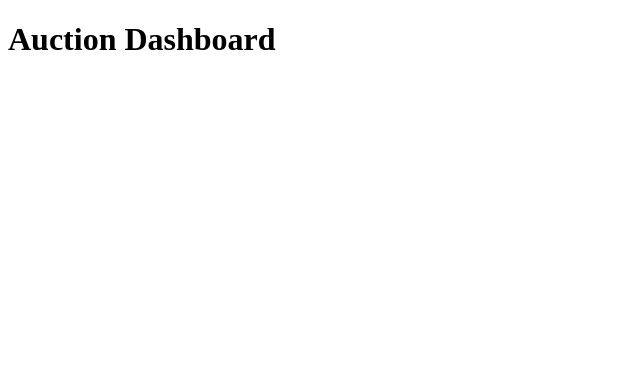
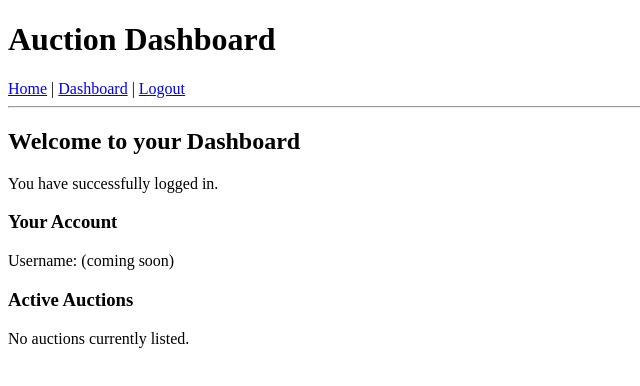
Before and after one commit to notBjorn/Auction-Website, a plain HTML site: page public_html/dashboard.html in a window 1280 px wide. Shown: the whole page, without its empty margins (0-640 px from the left). Drawn offline with Linux system fonts and the light colour scheme.

Commit message:
completed initial dashboard.html

```diff
--- a/public_html/dashboard.html
+++ b/public_html/dashboard.html
@@ -1,9 +1,27 @@
 <!DOCTYPE html>
 <html lang="en">
-<meta charset="utf-8">
-<title>User Dashboard</title>
+<head>
+  <meta charset="utf-8">
+  <title>User Dashboard</title>
+</head>
 <body>
-	<header>
-		<h1>Auction Dashboard</h1>
-		<nav>
-		  <a href="index.html">
+  <h1>Auction Dashboard</h1>
+
+  <nav>
+    <a href="/~cafcode/index.html">Home</a> |
+    <a href="/~cafcode/dashboard.html">Dashboard</a> |
+    <a href="/~cafcode/cgi/logout.py">Logout</a>
+  </nav>
+
+  <hr>
+
+  <h2>Welcome to your Dashboard</h2>
+  <p>You have successfully logged in.</p>
+
+  <h3>Your Account</h3>
+  <p>Username: (coming soon)</p>
+
+  <h3>Active Auctions</h3>
+  <p>No auctions currently listed.</p>
+</body>
+</html>
```
Also changed, not shown: 1 other file.
